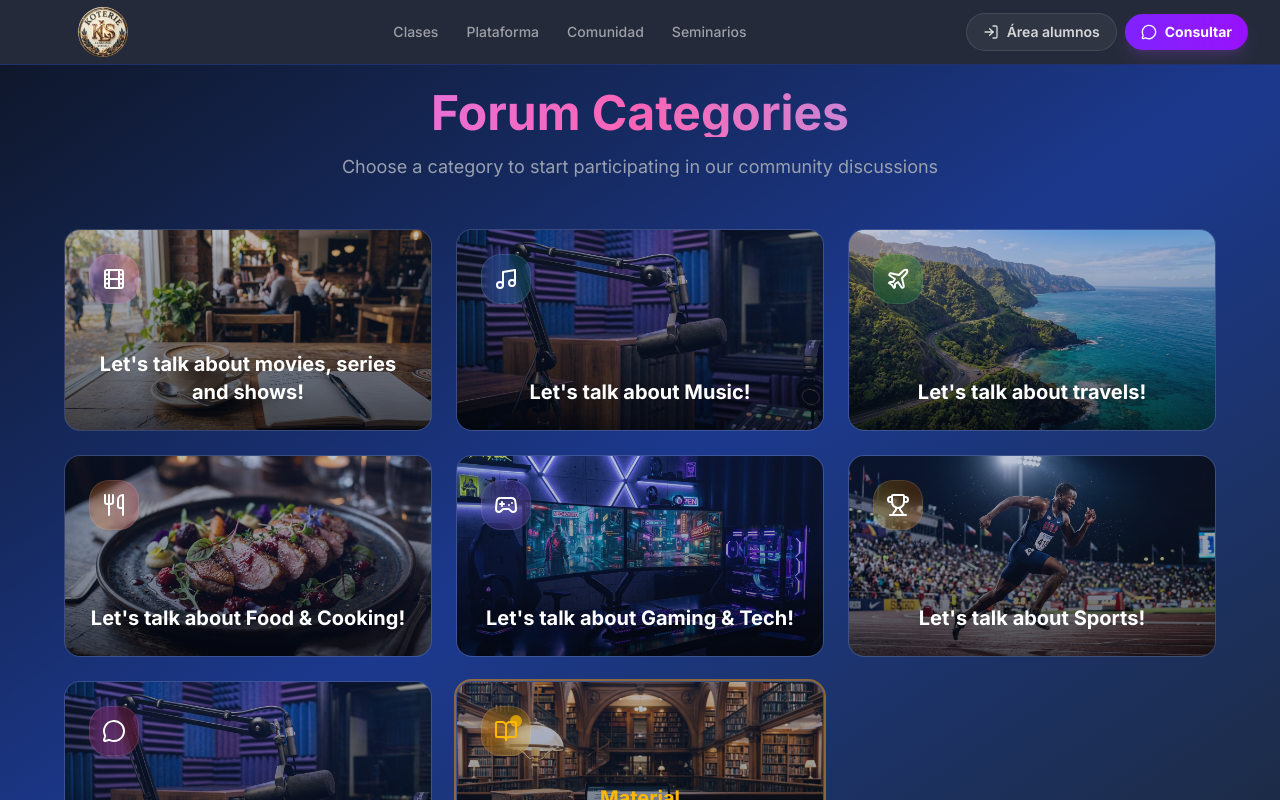
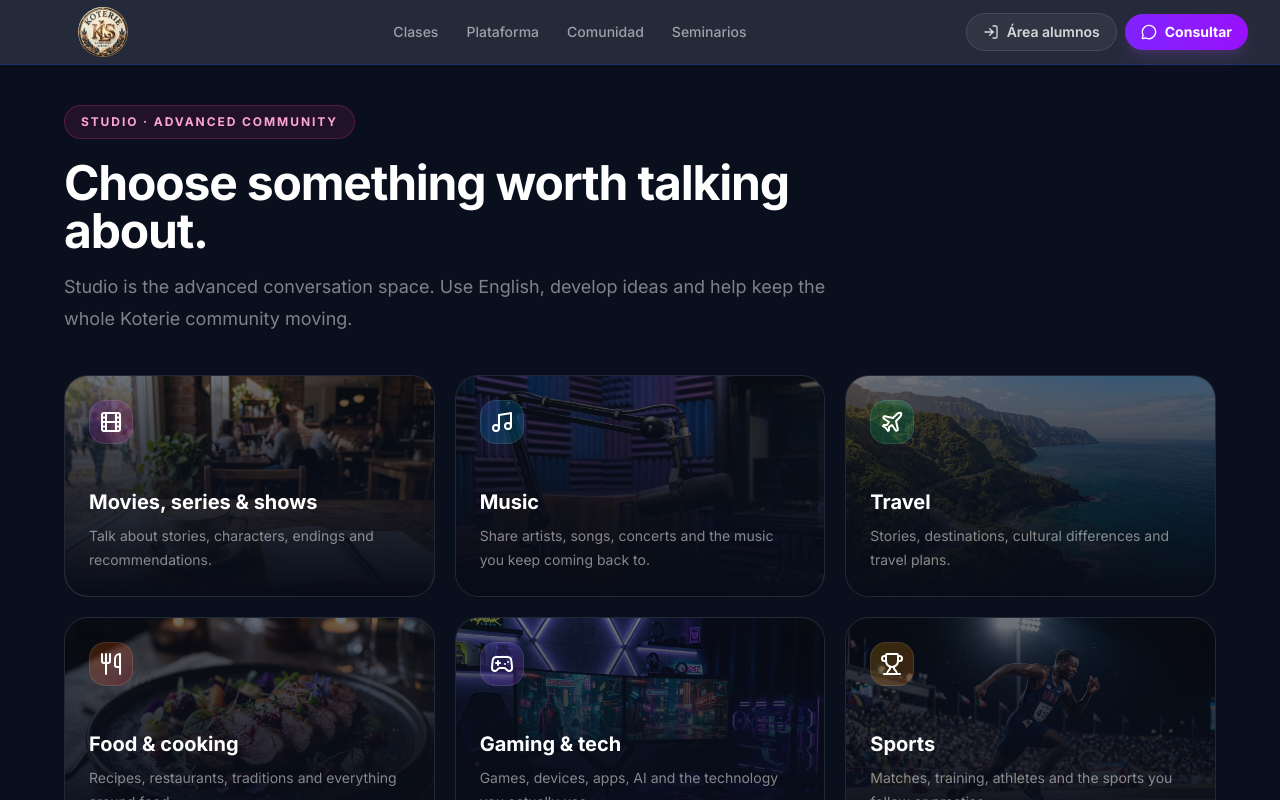
Before and after one commit to diegomanni67/mi-web-online, a Next.js app: page /studio-forum in a window 1280 px wide. Shown: the top 800 px of the page. Built offline with nearby package versions, Linux system fonts and the light colour scheme.

Commit message:
Clean Koterie forums for real community launch

```diff
--- a/components/forum/ForumCategoriesDashboard.tsx
+++ b/components/forum/ForumCategoriesDashboard.tsx
@@ -1,7 +1,6 @@
 "use client"
 
-import { useState, useEffect } from "react"
-import Link from "next/link"
+import { useState } from "react"
 import {
   Film,
   Music,
@@ -10,18 +9,15 @@ import {
   Gamepad2,
   Trophy,
   MessageCircle,
-  FolderOpen,
   BookOpen,
   FileText,
   Headphones,
   ClipboardCheck,
-  Plus
 } from "lucide-react"
 import { ForumThreadView } from "./ForumThreadView"
 import { CreateThreadForm } from "./CreateThreadForm"
 import { ThreadDetail } from "./ThreadDetail"
 import { MaterialSubcategoryView } from "./MaterialSubcategoryView"
-import { initializeDemoData } from "@/lib/forum-demo-data"
 
 interface Category {
   id: string
@@ -33,12 +29,9 @@ interface Category {
   image?: string
   subcategories?: Array<{
     id: string
-    name: string | null
-    description: string | null
-    downloadLinks: Array<{
-      name: string
-      url: string
-    }>
+    name: string
+    description: string
+    downloadLinks: Array<{ name: string; url: string }>
   }>
 }
 
@@ -46,138 +39,94 @@ interface ForumCategoriesDashboardProps {
   forumType?: 'academy' | 'studio'
 }
 
+const categories: Category[] = [
+  {
+    id: 'movies',
+    title: 'Movies, series & shows',
+    description: 'Talk about stories, characters, endings and recommendations.',
+    icon: <Film className="h-6 w-6" />,
+    color: 'from-purple-500/20 to-pink-500/20',
+    image: '/images/forum/Lifetime.jpeg',
+  },
+  {
+    id: 'music',
+    title: 'Music',
+    description: 'Share artists, songs, concerts and the music you keep coming back to.',
+    icon: <Music className="h-6 w-6" />,
+    color: 'from-blue-500/20 to-cyan-500/20',
+    image: '/images/forum/Music.jpeg',
+  },
+  {
+    id: 'travels',
+    title: 'Travel',
+    description: 'Stories, destinations, cultural differences and travel plans.',
+    icon: <Plane className="h-6 w-6" />,
+    color: 'from-green-500/20 to-emerald-500/20',
+    image: '/images/forum/Travel.jpeg',
+  },
+  {
+    id: 'food',
+    title: 'Food & cooking',
+    description: 'Recipes, restaurants, traditions and everything around food.',
+    icon: <Utensils className="h-6 w-6" />,
+    color: 'from-orange-500/20 to-red-500/20',
+    image: '/images/forum/Food.jpeg',
+  },
+  {
+    id: 'gaming',
+    title: 'Gaming & tech',
+    description: 'Games, devices, apps, AI and the technology you actually use.',
+    icon: <Gamepad2 className="h-6 w-6" />,
+    color: 'from-indigo-500/20 to-purple-500/20',
+    image: '/images/forum/Gaming.jpeg',
+  },
+  {
+    id: 'sports',
+    title: 'Sports',
+    description: 'Matches, training, athletes and the sports you follow or practise.',
+    icon: <Trophy className="h-6 w-6" />,
+    color: 'from-yellow-500/20 to-orange-500/20',
+    image: '/images/forum/Sports.jpeg',
+  },
+  {
+    id: 'daily-life',
+    title: 'Daily life & random thoughts',
+    description: 'A flexible space to talk about everyday life and whatever is on your mind.',
+    icon: <MessageCircle className="h-6 w-6" />,
+    color: 'from-pink-500/20 to-rose-500/20',
+    image: '/images/forum/Music.jpeg',
+  },
+  {
+    id: 'material',
+    title: 'Material',
+    description: 'Resources shared by the Koterie teachers.',
+    icon: <BookOpen className="h-6 w-6" />,
+    color: 'from-amber-500/20 to-yellow-500/20',
+    image: '/images/forum/Material.jpeg',
+    isMaterial: true,
+    subcategories: [
+      { id: 'books', name: 'Books', description: 'Reading and reference material selected by the teachers.', downloadLinks: [] },
+      { id: 'study-guides', name: 'Study Guides', description: 'Guides and worksheets prepared for Koterie students.', downloadLinks: [] },
+      { id: 'audio', name: 'Audio', description: 'Listening and pronunciation resources.', downloadLinks: [] },
+      { id: 'exams', name: 'Exam Practice', description: 'Practice material when a group needs exam preparation.', downloadLinks: [] },
+    ],
+  },
+]
+
 export function ForumCategoriesDashboard({ forumType = 'academy' }: ForumCategoriesDashboardProps) {
   const [selectedCategory, setSelectedCategory] = useState<string | null>(null)
   const [selectedSubcategory, setSelectedSubcategory] = useState<string | null>(null)
   const [currentView, setCurrentView] = useState<'categories' | 'threads' | 'create' | 'detail'>('categories')
   const [selectedThreadId, setSelectedThreadId] = useState<string | null>(null)
 
-  useEffect(() => {
-    // Initialize demo data when component mounts
-    initializeDemoData(forumType)
-  }, [forumType])
-
-  const categories: Category[] = [
-    {
-      id: 'movies',
-      title: "Let's talk about movies, series and shows!",
-      description: 'Discuss your favorite films, TV series, and shows',
-      icon: <Film className="w-6 h-6" />,
-      color: 'from-purple-500/20 to-pink-500/20 hover:from-purple-500/30 hover:to-pink-500/30',
-      image: '/images/forum/Lifetime.jpeg'
-    },
-    {
-      id: 'music',
-      title: "Let's talk about Music!",
-      description: 'Share your favorite songs, artists, and musical experiences',
-      icon: <Music className="w-6 h-6" />,
-      color: 'from-blue-500/20 to-cyan-500/20 hover:from-blue-500/30 hover:to-cyan-500/30',
-      image: '/images/forum/Music.jpeg'
-    },
-    {
-      id: 'travels',
-      title: "Let's talk about travels!",
-      description: 'Share travel stories, tips, and dream destinations',
-      icon: <Plane className="w-6 h-6" />,
-      color: 'from-green-500/20 to-emerald-500/20 hover:from-green-500/30 hover:to-emerald-500/30',
-      image: '/images/forum/Travel.jpeg'
-    },
-    {
-      id: 'food',
-      title: "Let's talk about Food & Cooking!",
-      description: 'Exchange recipes, cooking tips, and food experiences',
-      icon: <Utensils className="w-6 h-6" />,
-      color: 'from-orange-500/20 to-red-500/20 hover:from-orange-500/30 hover:to-red-500/30',
-      image: '/images/forum/Food.jpeg'
-    },
-    {
-      id: 'gaming',
-      title: "Let's talk about Gaming & Tech!",
-      description: 'Discuss video games, technology, and digital innovations',
-      icon: <Gamepad2 className="w-6 h-6" />,
-      color: 'from-indigo-500/20 to-purple-500/20 hover:from-indigo-500/30 hover:to-purple-500/30',
-      image: '/images/forum/Gaming.jpeg'
-    },
-    {
-      id: 'sports',
-      title: "Let's talk about Sports!",
-      description: 'Share sports news, fitness tips, and game discussions',
-      icon: <Trophy className="w-6 h-6" />,
-      color: 'from-yellow-500/20 to-orange-500/20 hover:from-yellow-500/30 hover:to-orange-500/30',
-      image: '/images/forum/Sports.jpeg'
-    },
-    {
-      id: 'daily-life',
-      title: 'Daily Life & Random Thoughts!',
-      description: 'Share everyday experiences and random thoughts',
-      icon: <MessageCircle className="w-6 h-6" />,
-      color: 'from-pink-500/20 to-rose-500/20 hover:from-pink-500/30 hover:to-rose-500/30',
-      image: '/images/forum/Music.jpeg'
-    },
-    {
-      id: 'material',
-      title: 'Material',
-      description: 'Access study materials, guides, and resources',
-      icon: <BookOpen className="w-6 h-6" />,
-      color: 'from-amber-500/20 to-yellow-500/20 hover:from-amber-500/30 hover:to-yellow-500/30',
-      image: '/images/forum/Material.jpeg',
-      isMaterial: true,
-      subcategories: [
-        {
-          id: 'books',
-          name: 'Books',
-          description: 'Digital textbooks and reading materials',
-          downloadLinks: [
-            { name: 'English Grammar Book', url: '#' },
-            { name: 'Vocabulary Builder', url: '#' },
-            { name: 'Reading Comprehension Guide', url: '#' }
-          ]
-        },
-        {
-          id: 'study-guides',
-          name: 'Study Guides',
-          description: 'Comprehensive study materials and guides',
-          downloadLinks: [
-            { name: 'Exam Preparation Guide', url: '#' },
-            { name: 'Writing Skills Workbook', url: '#' },
-            { name: 'Speaking Practice Manual', url: '#' }
-          ]
-        },
-        {
-          id: 'audio',
-          name: 'Audio',
-          description: 'Audio materials for listening practice',
-          downloadLinks: [
-            { name: 'Listening Exercises', url: '#' },
-            { name: 'Pronunciation Audio', url: '#' },
-            { name: 'Conversation Practice', url: '#' }
-          ]
-        },
-        {
-          id: 'exams',
-          name: 'Exams',
-          description: 'Practice tests and examination materials',
-          downloadLinks: [
-            { name: 'Mock Test A1', url: '#' },
-            { name: 'Mock Test A2', url: '#' },
-            { name: 'Mock Test B1', url: '#' }
-          ]
-        }
-      ]
-    }
-  ]
-
-  const selectedCategoryData = categories.find(cat => cat.id === selectedCategory)
-  const selectedSubcategoryData = selectedCategoryData?.subcategories?.find(sub => sub.id === selectedSubcategory)
+  const selectedCategoryData = categories.find((category) => category.id === selectedCategory)
+  const selectedSubcategoryData = selectedCategoryData?.subcategories?.find((subcategory) => subcategory.id === selectedSubcategory)
+  const isStudio = forumType === 'studio'
 
   const handleCategoryClick = (categoryId: string) => {
-    const category = categories.find(cat => cat.id === categoryId)
-    if (category?.isMaterial) {
-      setSelectedCategory(categoryId)
-    } else {
-      setSelectedCategory(categoryId)
-      setCurrentView('threads')
-    }
+    const category = categories.find((item) => item.id === categoryId)
+    setSelectedCategory(categoryId)
+    if (!category?.isMaterial) setCurrentView('threads')
   }
 
   const handleBackToCategories = () => {
@@ -187,58 +136,45 @@ export function ForumCategoriesDashboard({ forumType = 'academy' }: ForumCategor
     setSelectedThreadId(null)
   }
 
-  const handleBackToThreads = () => {
-    setCurrentView('threads')
-    setSelectedThreadId(null)
-  }
-
-  const handleCreateThread = () => {
-    setCurrentView('create')
-  }
-
-  const handleThreadClick = (threadId: string) => {
-    setSelectedThreadId(threadId)
-    setCurrentView('detail')
-  }
-
-  const handleThreadCreated = (threadId: string) => {
-    setSelectedThreadId(threadId)
-    setCurrentView('detail')
-  }
-
-  // Render thread view for forum categories
   if (currentView === 'threads' && selectedCategory && !selectedCategoryData?.isMaterial) {
     return (
       <ForumThreadView
         categoryId={selectedCategory}
         categoryName={selectedCategoryData?.title || ''}
         onBack={handleBackToCategories}
-        onThreadClick={handleThreadClick}
-        onCreateThread={handleCreateThread}
+        onThreadClick={(threadId) => {
+          setSelectedThreadId(threadId)
+          setCurrentView('detail')
+        }}
+        onCreateThread={() => setCurrentView('create')}
         forumType={forumType}
       />
     )
   }
 
-  // Render create thread form
   if (currentView === 'create' && selectedCategory && !selectedCategoryData?.isMaterial) {
     return (
       <CreateThreadForm
         categoryId={selectedCategory}
         categoryName={selectedCategoryData?.title || ''}
         onBack={() => setCurrentView('threads')}
-        onThreadCreated={handleThreadCreated}
+        onThreadCreated={(threadId) => {
+          setSelectedThreadId(threadId)
+          setCurrentView('detail')
+        }}
         forumType={forumType}
       />
     )
   }
 
-  // Render thread detail
   if (currentView === 'detail' && selectedThreadId) {
     return (
       <ThreadDetail
         threadId={selectedThreadId}
-        onBack={handleBackToThreads}
+        onBack={() => {
+          setCurrentView('threads')
+          setSelectedThreadId(null)
+        }}
         categoryName={selectedCategoryData?.title || undefined}
         forumType={forumType}
       />
@@ -249,137 +185,83 @@ export function ForumCategoriesDashboard({ forumType = 'academy' }: ForumCategor
     return (
       <MaterialSubcategoryView
         subcategoryId={selectedSubcategory}
-        subcategoryName={selectedSubcategoryData.name ?? ''}
-        subcategoryDescription={selectedSubcategoryData.description ?? ''}
+        subcategoryName={selectedSubcategoryData.name}
+        subcategoryDescription={selectedSubcategoryData.description}
         onBack={() => setSelectedSubcategory(null)}
         staticLinks={selectedSubcategoryData.downloadLinks}
       />
     )
   }
 
-  if (selectedCategoryData && selectedCategoryData.subcategories) {
+  if (selectedCategoryData?.subcategories) {
     return (
-      <div className="min-h-screen bg-gradient-to-br from-slate-900 via-blue-900 to-slate-800 text-white p-6">
-        <div className="max-w-6xl mx-auto">
-          <button
-            onClick={() => setSelectedCategory(null)}
-            className="mb-6 px-4 py-2 bg-white/10 backdrop-blur-md rounded-lg hover:bg-white/20 transition-all duration-300 border border-white/20"
-          >
-            <span className="flex items-center gap-2">
-              <span>Back to Categories</span>
-            </span>
+      <main className="min-h-screen bg-[#0a0f1e] px-4 py-10 text-white sm:px-6 lg:px-8">
+        <div className="mx-auto max-w-6xl">
+          <button onClick={() => setSelectedCategory(null)} className="rounded-xl border border-white/10 bg-white/5 px-4 py-2 text-sm font-semibold text-white/70 transition hover:bg-white/10 hover:text-white">
+            ← Back to community
           </button>
-
-          <div className="mb-8">
-            <h2 className="text-3xl font-bold mb-4 bg-gradient-to-r from-amber-400 to-yellow-400 bg-clip-text text-transparent">
-              {selectedCategoryData.title}
-            </h2>
-            <p className="text-gray-300">{selectedCategoryData.description}</p>
+          <div className="mt-8">
+            <p className="text-sm font-bold uppercase tracking-[0.16em] text-amber-300">Koterie resources</p>
+            <h1 className="mt-3 text-4xl font-bold">Material</h1>
+            <p className="mt-3 max-w-2xl text-white/45">This area starts empty on purpose. Ana Laura and Cintia can add the material they actually want students to use.</p>
           </div>
-
-          <div className="grid grid-cols-1 md:grid-cols-2 gap-6">
+          <div className="mt-9 grid gap-5 md:grid-cols-2">
             {selectedCategoryData.subcategories.map((subcategory) => (
-              <button
-                key={subcategory.id}
-                onClick={() => setSelectedSubcategory(subcategory.id)}
-                className={`p-6 bg-white/5 backdrop-blur-md rounded-2xl border border-white/10 hover:bg-white/10 transition-all duration-300 hover:border-amber-500/50 hover:shadow-lg hover:shadow-amber-500/20 hover:scale-105 text-left group`}
-              >
+              <button key={subcategory.id} onClick={() => setSelectedSubcategory(subcategory.id)} className="group rounded-3xl border border-white/[0.08] bg-white/[0.03] p-6 text-left transition hover:border-amber-400/25 hover:bg-white/[0.05]">
                 <div className="flex items-start gap-4">
-                  <div className="p-3 bg-amber-500/20 rounded-xl group-hover:bg-amber-500/30 transition-colors">
-                    {subcategory.id === 'books' && <BookOpen className="w-6 h-6 text-amber-400" />}
-                    {subcategory.id === 'study-guides' && <FileText className="w-6 h-6 text-amber-400" />}
-                    {subcategory.id === 'audio' && <Headphones className="w-6 h-6 text-amber-400" />}
-                    {subcategory.id === 'exams' && <ClipboardCheck className="w-6 h-6 text-amber-400" />}
+                  <div className="rounded-2xl bg-amber-500/15 p-3 text-amber-300">
+                    {subcategory.id === 'books' && <BookOpen className="h-6 w-6" />}
+                    {subcategory.id === 'study-guides' && <FileText className="h-6 w-6" />}
+                    {subcategory.id === 'audio' && <Headphones className="h-6 w-6" />}
+                    {subcategory.id === 'exams' && <ClipboardCheck className="h-6 w-6" />}
                   </div>
-                  <div className="flex-1">
-                    <h3 className="text-xl font-bold text-white mb-2 group-hover:text-amber-400 transition-colors">
-                      {subcategory.name}
-                    </h3>
-                    <p className="text-gray-400 text-sm">{subcategory.description}</p>
-                    <div className="mt-3 text-amber-400 text-sm font-medium">
-                      {subcategory.downloadLinks.length} files available
-                    </div>
+                  <div>
+                    <h2 className="text-xl font-bold">{subcategory.name}</h2>
+                    <p className="mt-2 text-sm leading-6 text-white/45">{subcategory.description}</p>
+                    <p className="mt-4 text-xs font-bold uppercase tracking-[0.12em] text-amber-300/70">No material published yet</p>
                   </div>
                 </div>
               </button>
             ))}
           </div>
         </div>
-      </div>
+      </main>
     )
   }
 
   return (
-    <div className="min-h-screen bg-gradient-to-br from-slate-900 via-blue-900 to-slate-800 text-white p-6">
-      <div className="max-w-6xl mx-auto">
-        <div className="text-center mb-12">
-          <h1 className="text-4xl md:text-5xl font-bold mb-4 bg-gradient-to-r from-purple-400 via-pink-400 to-blue-400 bg-clip-text text-transparent">
-            Forum Categories
-          </h1>
-          <p className="text-gray-400 text-lg max-w-2xl mx-auto">
-            Choose a category to start participating in our community discussions
+    <main className="min-h-screen bg-[#0a0f1e] px-4 py-10 text-white sm:px-6 lg:px-8">
+      <div className="mx-auto max-w-6xl">
+        <div className="mb-10 max-w-3xl">
+          <div className={`inline-flex rounded-full border px-4 py-2 text-xs font-bold uppercase tracking-[0.16em] ${isStudio ? 'border-pink-500/25 bg-pink-500/10 text-pink-300' : 'border-blue-500/25 bg-blue-500/10 text-blue-300'}`}>
+            {isStudio ? 'Studio · advanced community' : 'Academy · learning community'}
+          </div>
+          <h1 className="mt-5 text-4xl font-bold tracking-tight sm:text-5xl">Choose something worth talking about.</h1>
+          <p className="mt-4 text-lg leading-8 text-white/48">
+            {isStudio
+              ? 'Studio is the advanced conversation space. Use English, develop ideas and help keep the whole Koterie community moving.'
+              : 'Academy is a place to practise without pressure. Ask, answer, share interests and use the English you are learning.'}
           </p>
         </div>
 
-        <div className="grid grid-cols-1 md:grid-cols-2 lg:grid-cols-3 gap-6">
+        <div className="grid gap-5 md:grid-cols-2 lg:grid-cols-3">
           {categories.map((category) => (
-            <button
-              key={category.id}
-              onClick={() => handleCategoryClick(category.id)}
-              className={`relative overflow-hidden group bg-white/5 backdrop-blur-md rounded-2xl border border-white/10 hover:bg-white/10 transition-all duration-300 hover:scale-105 hover:shadow-xl hover:shadow-white/20 text-left ${category.isMaterial ? 'ring-2 ring-amber-500/50 hover:ring-amber-500/70' : ''}`}
-            >
-              {/* Background Image */}
-              <div className="absolute inset-0">
-                <div
-                  className="w-full h-full object-cover opacity-70 group-hover:opacity-80 transition-opacity duration-300"
-                  style={{
-                    backgroundImage: `url(${category.image})`,
-                    backgroundSize: 'cover',
-                    backgroundPosition: 'center'
-                  }}
-                />
-                {/* Dark overlay for text readability */}
-                <div className="absolute inset-0 bg-gradient-to-t from-black/60 via-black/20 to-transparent" />
-              </div>
-
-              {/* Content with overlay title */}
-              <div className="relative z-10 h-full min-h-[200px] flex flex-col justify-between p-6">
-                {/* Icon at top */}
-                <div className={`p-3 rounded-xl bg-gradient-to-r ${category.color} group-hover:scale-110 transition-transform backdrop-blur-sm border border-white/10 self-start`}>
-                  {category.isMaterial ? (
-                    <div className="relative">
-                      <BookOpen className="w-6 h-6 text-amber-400" />
-                      <div className="absolute -top-1 -right-1 w-3 h-3 bg-amber-400 rounded-full animate-pulse" />
-                    </div>
-                  ) : (
-                    category.icon
-                  )}
+            <button key={category.id} onClick={() => handleCategoryClick(category.id)} className={`group relative min-h-[220px] overflow-hidden rounded-3xl border bg-white/[0.03] text-left transition hover:-translate-y-1 hover:border-white/20 ${category.isMaterial ? 'border-amber-500/25' : 'border-white/[0.08]'}`}>
+              <div className="absolute inset-0 bg-cover bg-center opacity-45 transition duration-500 group-hover:scale-105 group-hover:opacity-55" style={{ backgroundImage: `url(${category.image})` }} />
+              <div className="absolute inset-0 bg-gradient-to-t from-[#080c18] via-[#080c18]/65 to-black/10" />
+              <div className="relative flex min-h-[220px] flex-col justify-between p-6">
+                <div className={`flex h-11 w-11 items-center justify-center rounded-2xl border border-white/10 bg-gradient-to-br ${category.color} text-white`}>
+                  {category.icon}
                 </div>
-
-                {/* Title overlay at bottom */}
-                <div className="space-y-2">
-                  <h3 className={`text-xl font-bold ${category.isMaterial ? 'text-amber-400' : 'text-white'} group-hover:${category.isMaterial ? 'text-amber-300' : 'text-gray-200'} transition-colors drop-shadow-lg text-center`}>
-                    {category.title}
-                  </h3>
-                  {category.isMaterial && (
-                    <div className="text-amber-400 text-sm font-medium flex items-center justify-center gap-2 bg-amber-500/20 backdrop-blur-sm px-3 py-2 rounded-lg border border-amber-500/30">
-                      <BookOpen className="w-4 h-4" />
-                      Resource Repository
-                    </div>
-                  )}
+                <div>
+                  <h2 className={`text-xl font-bold ${category.isMaterial ? 'text-amber-300' : 'text-white'}`}>{category.title}</h2>
+                  <p className="mt-2 text-sm leading-6 text-white/50">{category.description}</p>
                 </div>
               </div>
-
-              {/* Hover glow effect */}
-              <div className={`absolute inset-0 rounded-2xl opacity-0 group-hover:opacity-100 transition-opacity duration-300 pointer-events-none ${
-                category.isMaterial
-                  ? 'shadow-[0_0_30px_rgba(251,191,36,0.3),0_0_60px_rgba(251,191,36,0.1)]'
-                  : 'shadow-[0_0_20px_rgba(255,255,255,0.1),0_0_40px_rgba(255,255,255,0.05)]'
-              }`} />
             </button>
           ))}
         </div>
       </div>
-    </div>
+    </main>
   )
 }
```
